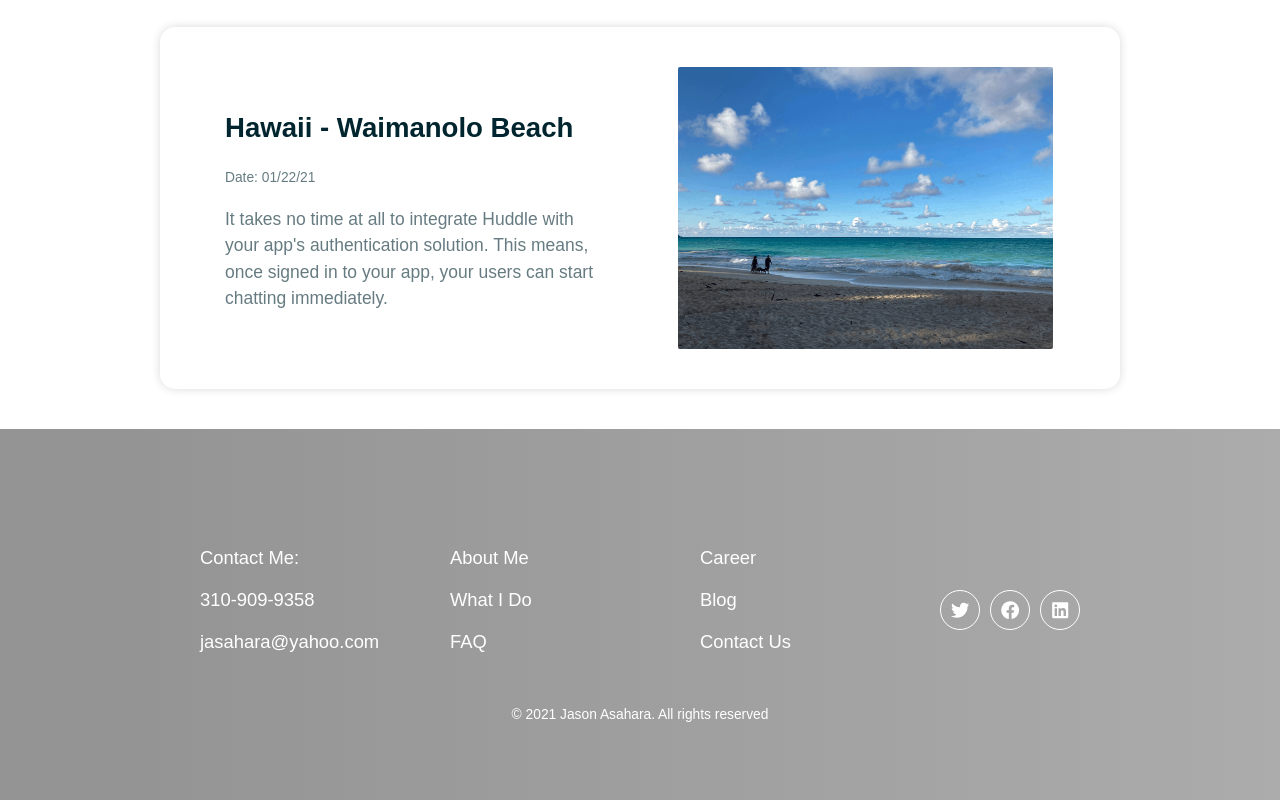
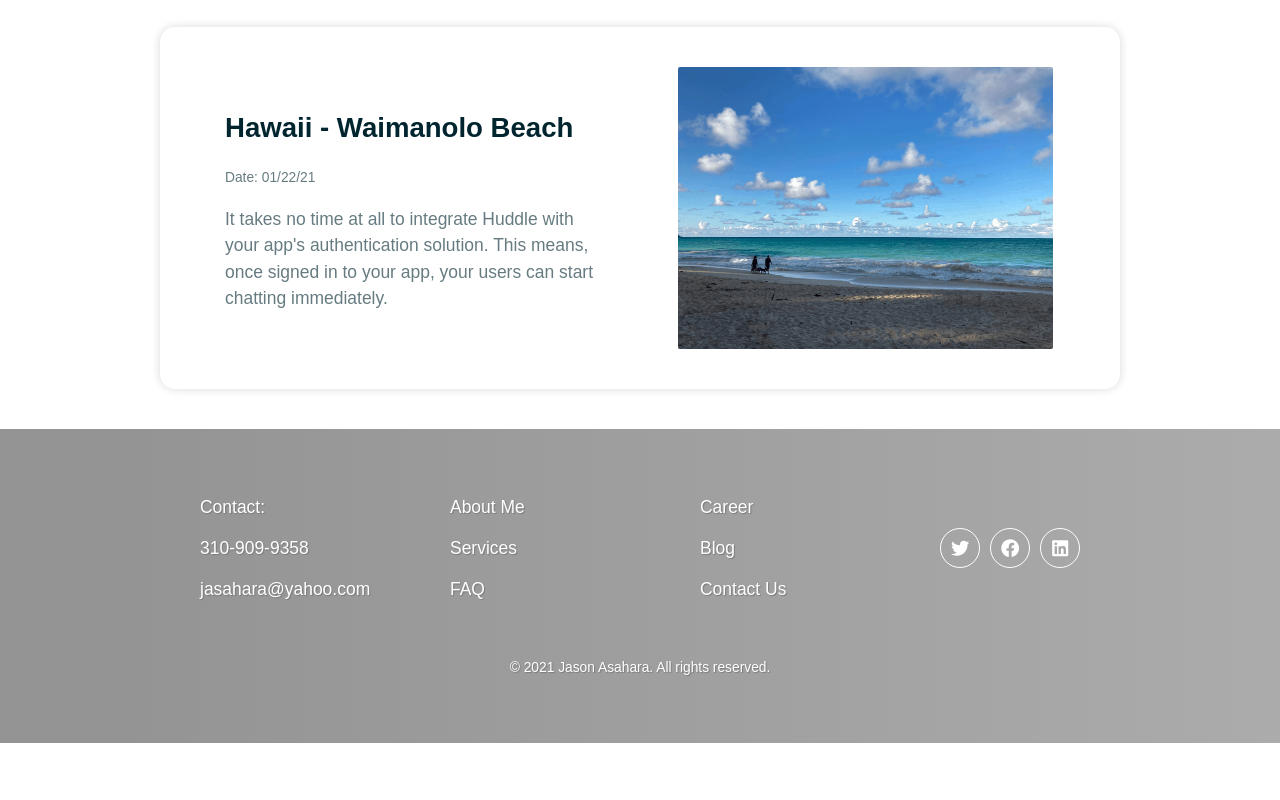
Before and after one commit to Ansel291/photoBlog-2021-12-28, a React (Create React App) app: page / in a window 1280 px wide. Shown: the part 1384-2184 px from the top of the page. After the commit the page ends 2127 px from the top, so only its background shows below. Built offline with nearby package versions, Linux system fonts and the light colour scheme.

Commit message:
styled footer

```diff
--- a/src/components/Footer.js
+++ b/src/components/Footer.js
@@ -10,26 +10,26 @@ export default function Footer() {
             <Container>
                 <Flex>
                     <ul>
-                        <li>Contact Me:</li>
+                        <li>Contact:</li>
                         <li>310-909-9358</li>
-                        <li>jasahara@yahoo.com</li>
+                        <li className="margin-bottom-none">jasahara@yahoo.com</li>
                     </ul>
                     <ul>
                         <li>About Me</li>
-                        <li>What I Do</li>
-                        <li>FAQ</li>
+                        <li>Services</li>
+                        <li className="margin-bottom-none">FAQ</li>
                     </ul>
 
                     <ul>
                         <li>Career</li>
                         <li>Blog</li>
-                        <li>Contact Us</li>
+                        <li className="margin-bottom-none">Contact Us</li>
                     </ul>
 
                     <SocialIcons/>
 
                 </Flex>
-                <p>&copy; 2021 Jason Asahara. All rights reserved</p>
+                <p>&copy; 2021 Jason Asahara. All rights reserved.</p>
             </Container>
         </StyledFooter>
     )
--- a/src/components/Header.js
+++ b/src/components/Header.js
@@ -9,7 +9,7 @@ export default function Header() {
         <StyledHeader>
             <Container>
                 <Nav>
-                    <Logo>Photo Travel Blog and Diary</Logo>
+                    <Logo>Photo Travel Blog</Logo>
                     <Button><a href="mailto:jasahara@yahoo.com">Contact Us</a></Button>
                 </Nav>
                 <Flex>
--- a/src/components/styles/Footer.styled.js
+++ b/src/components/styles/Footer.styled.js
@@ -3,32 +3,48 @@ import styled from "styled-components";
 export const StyledFooter = styled.footer`
     background: ${({ theme }) => theme.colors.header};
     color: #fff;
-    padding: 100px 0 60px;
+    padding: 50px 0;
+    text-align: center;
 
     ul {
     list-style-type: none;
+    padding-left: 0;
     }
 
     ul li {
     margin-bottom: 20px;
+    font-size: 0.925em;
+    text-shadow: 1px 1px 1px #7c7c7c;
     }
 
     p {
     font-size 0.75em;
     text-align: center;
     opacity: 1;
+    text-shadow: 1px 1px 1px #7c7c7c;
     }
 
 
-    @media (max-width: ${({ theme }) => theme.tablet}) {
+    @media (min-width: ${({ theme }) => theme.tablet}) {
 
-        text-align: center;
+        text-align: left;
+
+        .margin-bottom-none {
+            margin-bottom: 0;
+        }
 
         ul {
-            padding: 0;
+            padding-left: 40px;
         }
+
+        ul li {
+            font-size: 0.95em;
+        }
+
         p {
             text-align: center;
+            margin-top: 40px;
         }
+
     }
 `
--- a/src/components/styles/SocialIcons.styled.js
+++ b/src/components/styles/SocialIcons.styled.js
@@ -5,6 +5,7 @@ export const StyledSocialIcons = styled.div`
     display: flex;
     align-items: center;
     justify-content: center;
+    margin-bottom: 30px;
 
     li {
         list-style: none;
@@ -22,4 +23,8 @@ export const StyledSocialIcons = styled.div`
         width: 40px;
         text-decoration: none;
     }
+
+    @media (min-width: ${({ theme }) => theme.tablet}) {
+        margin-bottom: 0;
+    }
 `
```
